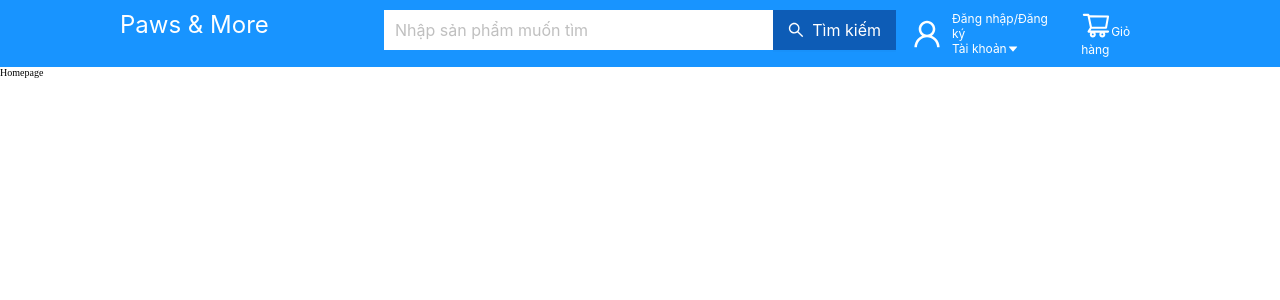
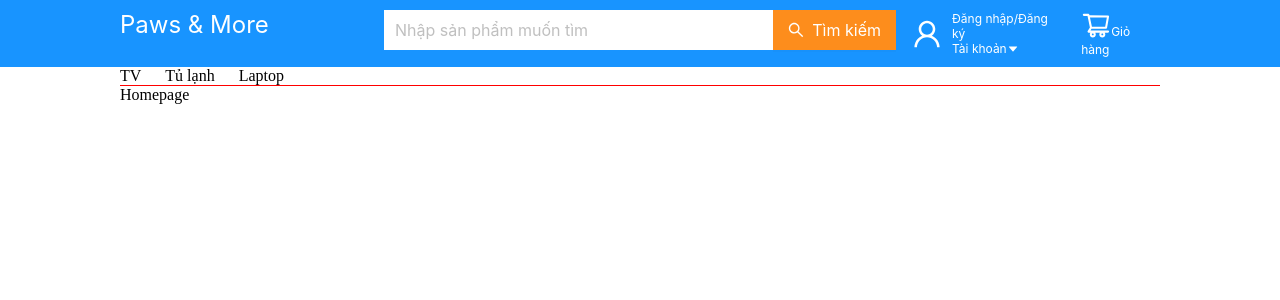
Before and after one commit to workberos/Mern-Stack-01-Ercommerce, a React (Vite) app: page / in a window 1280 px wide. Shown: the top 300 px of the page. Built offline with nearby package versions, Linux system fonts and the light colour scheme; the HTML template or start-up script is replaced by a standard one.

Commit message:
Break down into minimal reusable components

```diff
--- /dev/null
+++ b/src/components/ButtonComponent/ButtonComponent.jsx
@@ -0,0 +1,14 @@
+import { Button } from "antd";
+
+export default function ButtonComponent({size, styleButton, styleTextButton, textButton, ...rests}) {
+
+    return (
+        <Button
+            size={size}
+            style={styleButton}
+            {...rests}
+        >
+            <span style={styleTextButton}>{textButton}</span>
+        </Button>
+    )
+};
--- a/src/components/ButtonInputSearch/ButtonInputSearch.jsx
+++ b/src/components/ButtonInputSearch/ButtonInputSearch.jsx
@@ -1,30 +1,30 @@
-import Input from "antd/es/input/Input";
 import { SearchOutlined } from '@ant-design/icons';
-import { Button } from "antd";
+import InputComponent from "../InputComponent/InputComponent";
+import ButtonComponent from '../ButtonComponent/ButtonComponent';
 
 export default function ButtonInputSearch(props) {
     const {
         size, placeholder, textButton,
         backgroundColorInput = "#ffff",
-        backgroundColorButton = "rgb( 13, 92, 182)",
+        backgroundColorButton = "rgb(253,141,28)",
         colorButton = "#ffff",
         variant = "borderless",
     } = props;
     return (
-        <div style={{ display: 'flex', background: "#fff" }}>
-            <Input
+        <div style={{ display: 'flex'}}>
+            <InputComponent
                 size={size}
                 placeholder={placeholder}
                 variant= {variant}
                 style={{ borderRadius: 0, backgroundColor: backgroundColorInput }}
             />
-            <Button
+            <ButtonComponent
                 size={size}
+                styleButton ={{ borderRadius: 0, border: variant === "borderless" &&  'none', backgroundColor: backgroundColorButton }}
                 icon={<SearchOutlined style={{ color: colorButton }} />}
-                style={{ borderRadius: 0, border: variant === "borderless" &&  'none', backgroundColor: backgroundColorButton }}
-            >
-                <span style={{ color: colorButton }}>{textButton}</span>
-            </Button>
+                textButton={textButton}
+                styleTextButton={{color: colorButton}}
+            />
         </div>
     )
 }
--- /dev/null
+++ b/src/components/InputComponent/InputComponent.jsx
@@ -0,0 +1,13 @@
+import { Input } from "antd";
+
+export default function InputComponent({size, placeholder, variant, style, ...rests}) {
+    return (
+        <Input
+            size={size}
+            placeholder={placeholder}
+            variant={variant}
+            style={style}
+            {...rests}
+        />
+    )
+}
--- /dev/null
+++ b/src/components/TypeProduct/TypeProduct.jsx
@@ -0,0 +1,5 @@
+export default function TypeProduct({name}) {
+    return (
+        <div>{name}</div>
+    )
+}
--- a/src/index.css
+++ b/src/index.css
@@ -4,6 +4,6 @@ body {
   box-sizing: border-box;
 }
 
-html {
+/* html {
   font-size: 62.5%;
-}
+} */
--- a/src/pages/HomePage/HomePage.jsx
+++ b/src/pages/HomePage/HomePage.jsx
@@ -1,7 +1,14 @@
+import TypeProduct from "../../components/TypeProduct/TypeProduct"
+import { WrapperType } from "./style";
+
 export default function HomePage() {
+    const arr = ['TV', 'Tủ lạnh', 'Laptop'];
     return (
-        <div>
-            Homepage
+        <div style={{ padding: "0 120px" }}>
+            <WrapperType >
+                {arr.map(product => <TypeProduct key={product} name={product} />)}
+            </WrapperType>
+            <div>Homepage</div>
         </div>
     )
 }
--- /dev/null
+++ b/src/pages/HomePage/style.js
@@ -0,0 +1,9 @@
+import styled from "styled-components";
+
+export const WrapperType = styled.div`
+    display: flex;
+    align-items: center;
+    gap: 24px;
+    justify-content: flex-start;
+    border-bottom: 1px solid red;
+`
```
